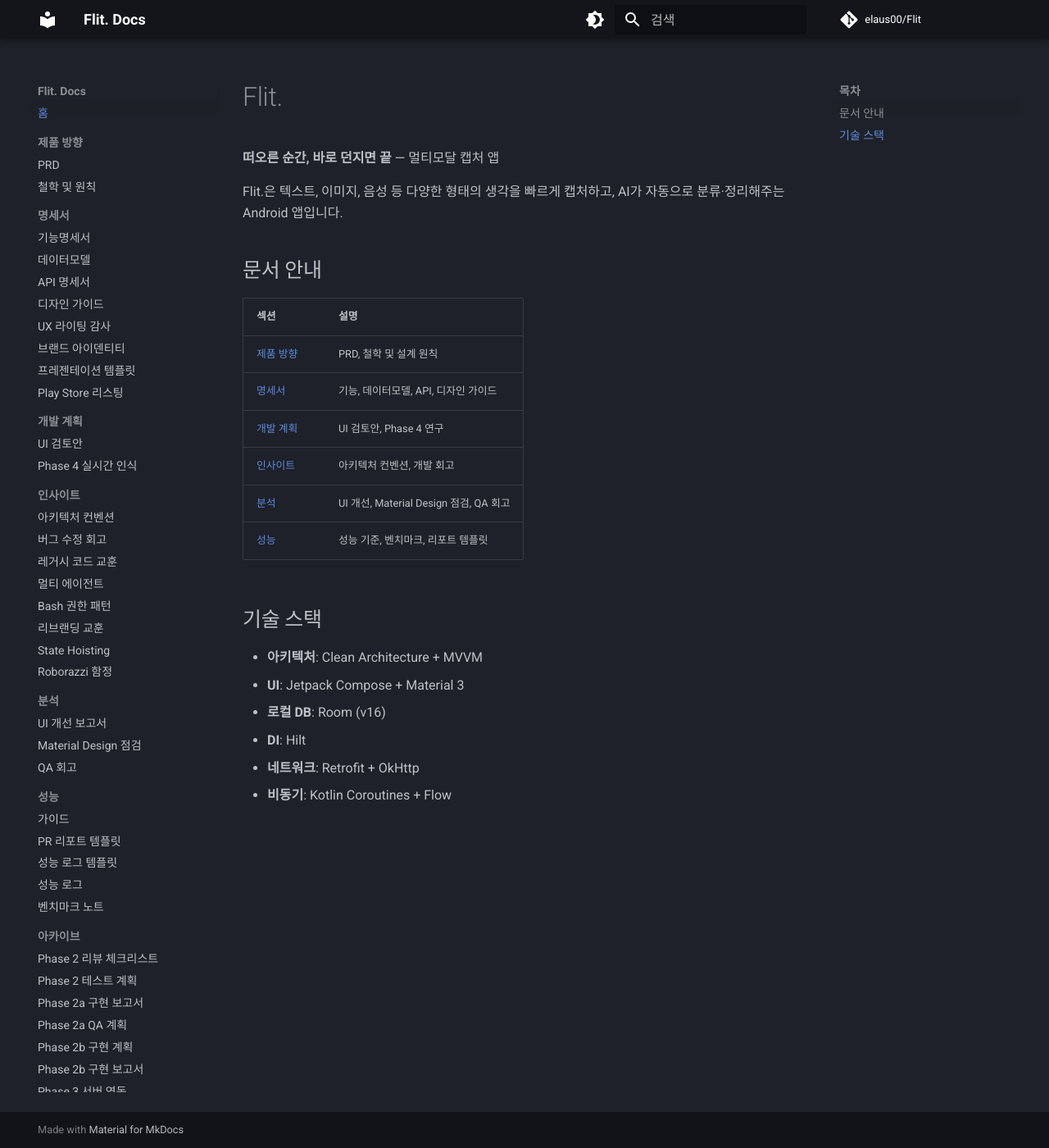
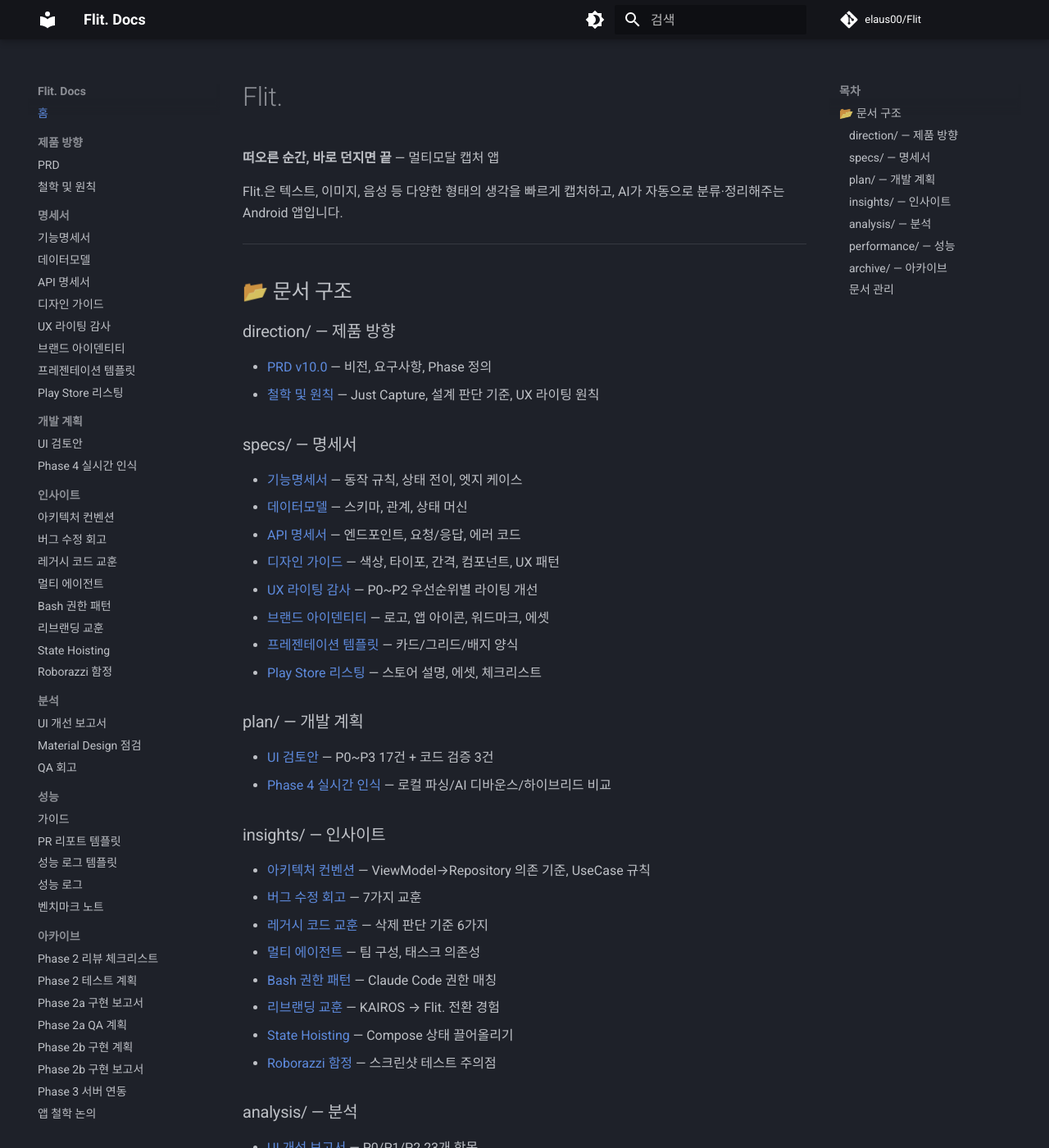
Before and after one commit to elaus00/KAIROS_mobile, an MkDocs documentation site: the page built from docs/index.md, in a window 1280 px wide and 1400 px high. Shown: the whole window at 82% size. Built offline with MkDocs 1.6.1 and Material for MkDocs 9.7.7, drawn with Linux system fonts in a browser that asks for light colours; comment, search, counter and statistics services are not loaded; some of the changed text lies outside the part shown.

Commit message:
Update docs homepage with full directory structure and file listings
Co-Authored-By: Claude Opus 4.6 <noreply@anthropic.com>

```diff
--- a/docs/index.md
+++ b/docs/index.md
@@ -4,22 +4,69 @@
 
 Flit.은 텍스트, 이미지, 음성 등 다양한 형태의 생각을 빠르게 캡처하고, AI가 자동으로 분류·정리해주는 Android 앱입니다.
 
-## 문서 안내
+---
 
-| 섹션 | 설명 |
-|------|------|
-| [제품 방향](direction/flit_prd_v10.md) | PRD, 철학 및 설계 원칙 |
-| [명세서](specs/functional_spec.md) | 기능, 데이터모델, API, 디자인 가이드 |
-| [개발 계획](plan/ui-review-plan.md) | UI 검토안, Phase 4 연구 |
-| [인사이트](insights/architecture_conventions.md) | 아키텍처 컨벤션, 개발 회고 |
-| [분석](analysis/ui-improvement-report.md) | UI 개선, Material Design 점검, QA 회고 |
-| [성능](performance/README.md) | 성능 기준, 벤치마크, 리포트 템플릿 |
+## 📂 문서 구조
 
-## 기술 스택
+### direction/ — 제품 방향
 
-- **아키텍처**: Clean Architecture + MVVM
-- **UI**: Jetpack Compose + Material 3
-- **로컬 DB**: Room (v16)
-- **DI**: Hilt
-- **네트워크**: Retrofit + OkHttp
-- **비동기**: Kotlin Coroutines + Flow
+- [PRD v10.0](direction/flit_prd_v10.md) — 비전, 요구사항, Phase 정의
+- [철학 및 원칙](direction/philosophy_principles.md) — Just Capture, 설계 판단 기준, UX 라이팅 원칙
+
+### specs/ — 명세서
+
+- [기능명세서](specs/functional_spec.md) — 동작 규칙, 상태 전이, 엣지 케이스
+- [데이터모델](specs/data_model_spec.md) — 스키마, 관계, 상태 머신
+- [API 명세서](specs/api_spec.md) — 엔드포인트, 요청/응답, 에러 코드
+- [디자인 가이드](specs/design-guide.md) — 색상, 타이포, 간격, 컴포넌트, UX 패턴
+- [UX 라이팅 감사](specs/ux-writing-audit.md) — P0~P2 우선순위별 라이팅 개선
+- [브랜드 아이덴티티](specs/brand-identity.md) — 로고, 앱 아이콘, 워드마크, 에셋
+- [프레젠테이션 템플릿](specs/design-presentation-template.md) — 카드/그리드/배지 양식
+- [Play Store 리스팅](specs/play-store-listing.md) — 스토어 설명, 에셋, 체크리스트
+
+### plan/ — 개발 계획
+
+- [UI 검토안](plan/ui-review-plan.md) — P0~P3 17건 + 코드 검증 3건
+- [Phase 4 실시간 인식](plan/phase4/realtime_recognition_plan.md) — 로컬 파싱/AI 디바운스/하이브리드 비교
+
+### insights/ — 인사이트
+
+- [아키텍처 컨벤션](insights/architecture_conventions.md) — ViewModel→Repository 의존 기준, UseCase 규칙
+- [버그 수정 회고](insights/2026-02-07_bugfix-retrospective.md) — 7가지 교훈
+- [레거시 코드 교훈](insights/2026-02-07_legacy-audit-lessons.md) — 삭제 판단 기준 6가지
+- [멀티 에이전트](insights/2026-02-07_multi-agent-insights.md) — 팀 구성, 태스크 의존성
+- [Bash 권한 패턴](insights/2026-02-13_bash-permission-patterns.md) — Claude Code 권한 매칭
+- [리브랜딩 교훈](insights/2026-02-13_rebrand-lessons.md) — KAIROS → Flit. 전환 경험
+- [State Hoisting](insights/2026-02-13_state-hoisting-refactor.md) — Compose 상태 끌어올리기
+- [Roborazzi 함정](insights/2026-02-14_roborazzi-robolectric-pitfalls.md) — 스크린샷 테스트 주의점
+
+### analysis/ — 분석
+
+- [UI 개선 보고서](analysis/ui-improvement-report.md) — P0/P1/P2 23개 항목
+- [Material Design 점검](analysis/material-design-audit.md) — High 10건, Medium 10건
+- [QA 회고](analysis/qa-retrospective.md) — 51건 이슈 분석, 반복 패턴 5가지
+
+### performance/ — 성능
+
+- [가이드](performance/README.md) — 5개 메트릭, 파이프라인
+- [PR 리포트 템플릿](performance/pr_report_template.md)
+- [성능 로그 템플릿](performance/performance_log_template.md)
+- [성능 로그](performance/performance_log.md)
+- [벤치마크 노트](performance/2026-02-12_benchmark_apm_workflow_notes.md)
+
+### archive/ — 아카이브
+
+- [Phase 2 리뷰 체크리스트](archive/plan/phase2/review_checklist_template.md)
+- [Phase 2 테스트 계획](archive/plan/phase2/test_plan_viewmodel_worker_template.md)
+- [Phase 2a 구현 보고서](archive/plan/phase2a/implementation_report.md)
+- [Phase 2a QA 계획](archive/plan/phase2a/qa_plan.md)
+- [Phase 2b 구현 계획](archive/plan/phase2b/implementation_plan.md)
+- [Phase 2b 구현 보고서](archive/plan/phase2b/implementation_report.md)
+- [Phase 3 서버 연동](archive/plan/phase3/server_integration_plan.md)
+- [앱 철학 논의](archive/discussion/2026-02-05_app_philosophy.md)
+- [프라이버시 논의](archive/discussion/2026-02-05_privacy_and_sync.md)
+
+### 문서 관리
+
+- [문서 인덱스](doc-index.md) — 전체 목록 + 상태 + Changelog
+- [로드맵](ROADMAP.md) — 개발 로드맵 + Phase별 참조 문서 매핑
```
